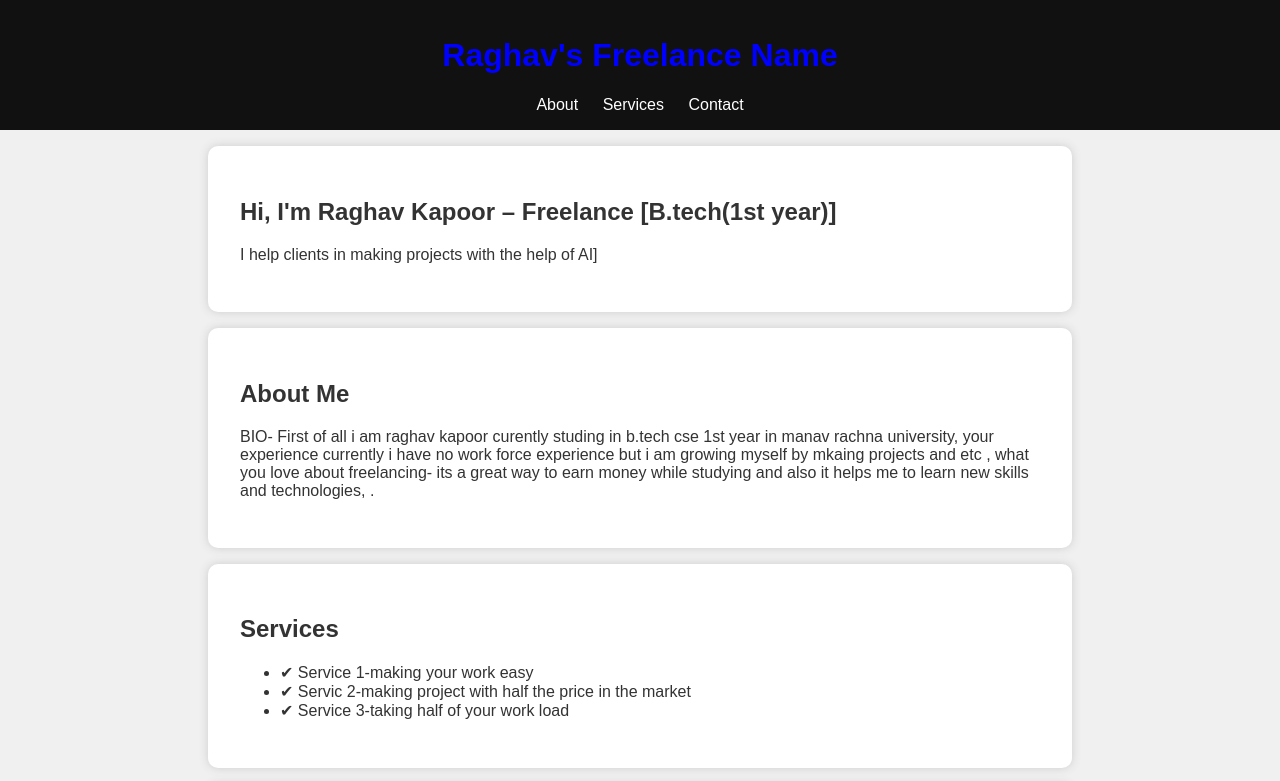
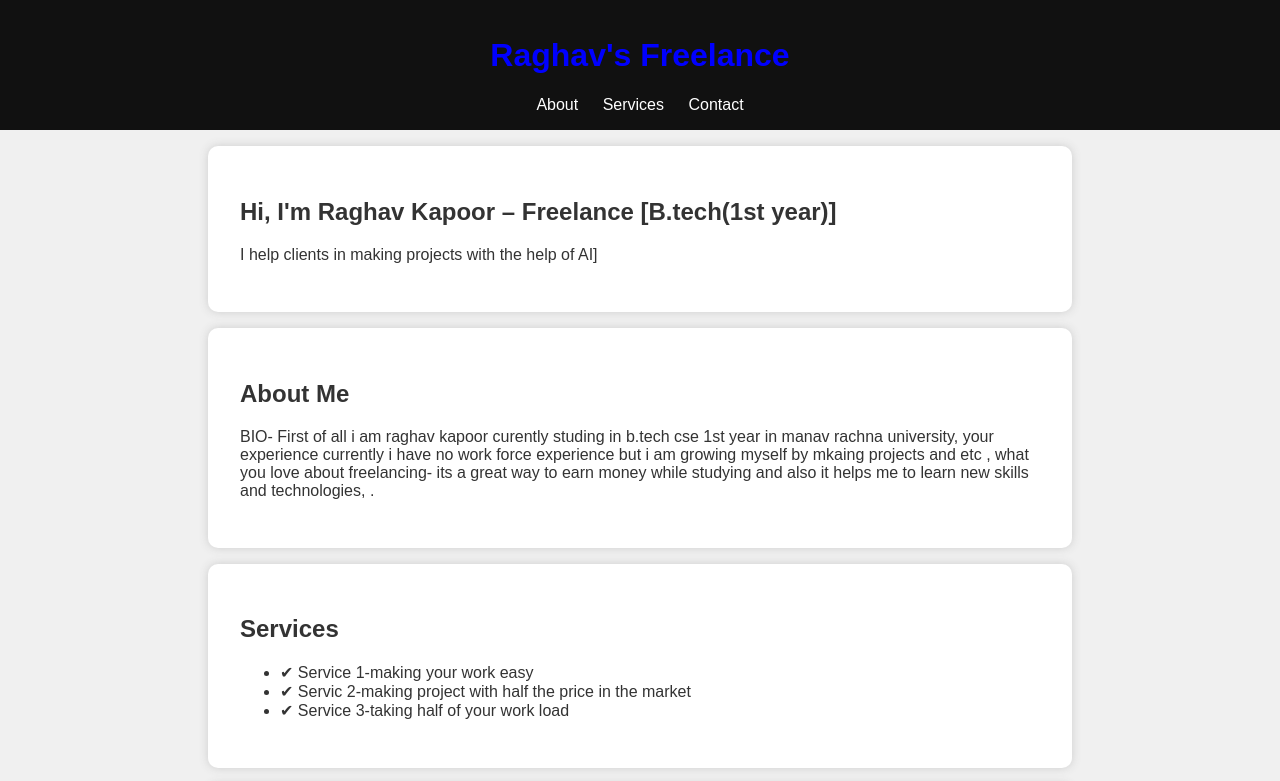
Before and after one commit to Raghavk01/freelance-website, a plain HTML site: page index.html in a window 1280 px wide. Shown: the top 781 px of the page. Drawn offline with Linux system fonts and the light colour scheme.

Commit message:
Update index.html

```diff
--- a/index.html
+++ b/index.html
@@ -8,7 +8,7 @@
 </head>
 <body>
   <header>
-    <h1>Raghav's Freelance Name</h1>
+    <h1>Raghav's Freelance </h1>
     <nav>
       <a href="#about">About</a>
       <a href="#services">Services</a>
```
